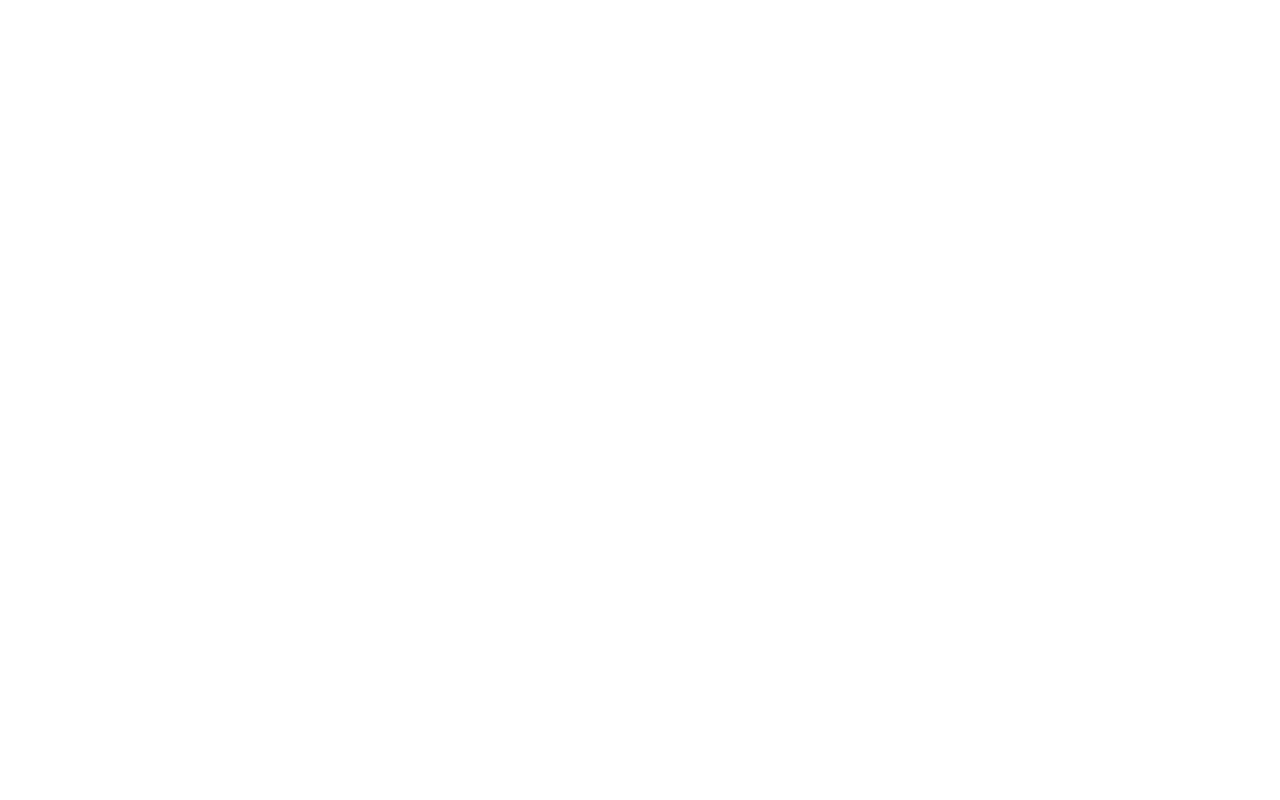
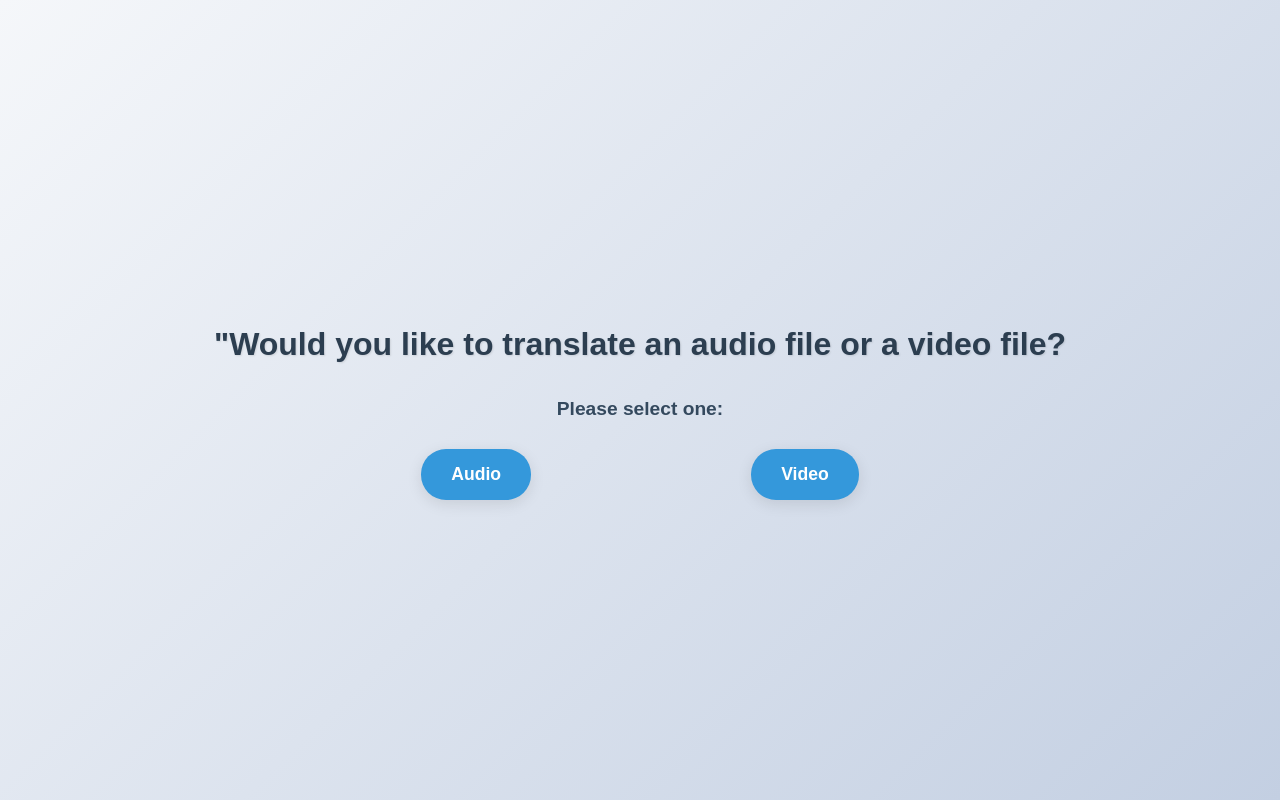
Before and after one commit to KingArsh05/Hackthon-Tech-Titans, a plain HTML site: page index.html in a window 1280 px wide. Drawn offline with Linux system fonts and the light colour scheme.

Commit message:
2nd commit files added with basic styling for test purpose only

```diff
--- a/index.html
+++ b/index.html
@@ -4,8 +4,15 @@
     <meta charset="UTF-8">
     <meta name="viewport" content="width=device-width, initial-scale=1.0">
     <title>Document</title>
+    <link rel="stylesheet" href="./style.css">
+    <script src="./script.js"></script>
 </head>
 <body>
-
+    <h2>"Would you like to translate an audio file or a video file? </h2>
+    <h3>Please select one:</h3>
+    <div class="button-container">
+        <button>Audio</button>
+        <Button>Video</Button>
+    </div>
 </body>
 </html>
--- /dev/null
+++ b/style.css
@@ -0,0 +1,54 @@
+body {
+    font-family: Arial, sans-serif;
+    display: flex;
+    flex-direction: column;
+    align-items: center;
+    justify-content: center;
+    min-height: 100vh;
+    margin: 0;
+    background: linear-gradient(135deg, #f5f7fa 0%, #c3cfe2 100%);
+}
+
+h2 {
+    color: #2c3e50;
+    font-size: 2em;
+    margin-bottom: 0.5em;
+    text-align: center;
+    text-shadow: 1px 1px 2px rgba(0,0,0,0.1);
+}
+
+h3 {
+    color: #34495e;
+    font-size: 1.2em;
+    margin-bottom: 1.5em;
+}
+
+button {
+    padding: 15px 30px;
+    margin: 0 10px;
+    font-size: 1.1em;
+    font-weight: bold;
+    color: white;
+    background-color: #3498db;
+    border: none;
+    border-radius: 25px;
+    cursor: pointer;
+    transition: all 0.3s ease;
+    box-shadow: 0 4px 15px rgba(0,0,0,0.1);
+}
+
+button:hover {
+    background-color: #2980b9;
+    transform: translateY(-2px);
+    box-shadow: 0 6px 20px rgba(0,0,0,0.15);
+}
+
+button:active {
+    transform: translateY(1px);
+    box-shadow: 0 2px 10px rgba(0,0,0,0.1);
+}
+
+.button-container {
+    display: flex;
+    gap: 200px;
+}
```
Also changed, not shown: script.js (added).
